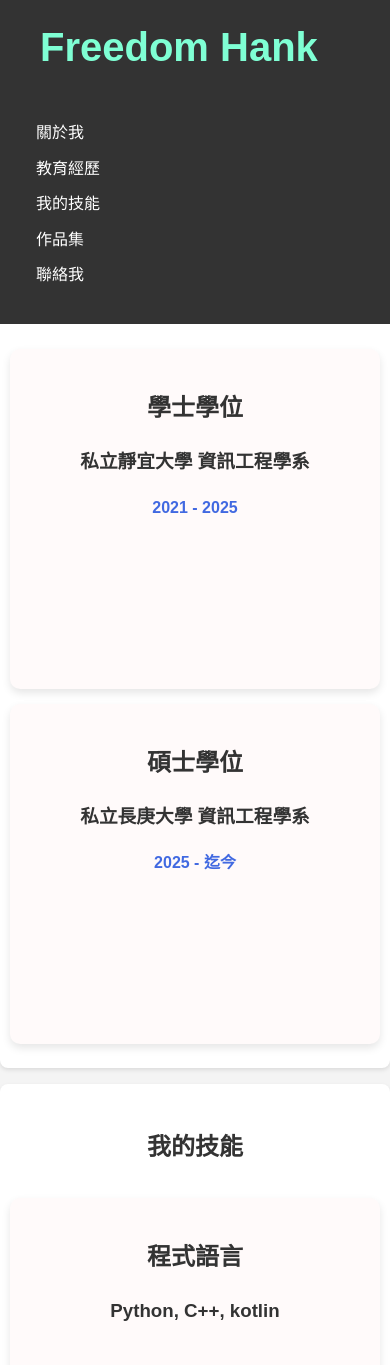
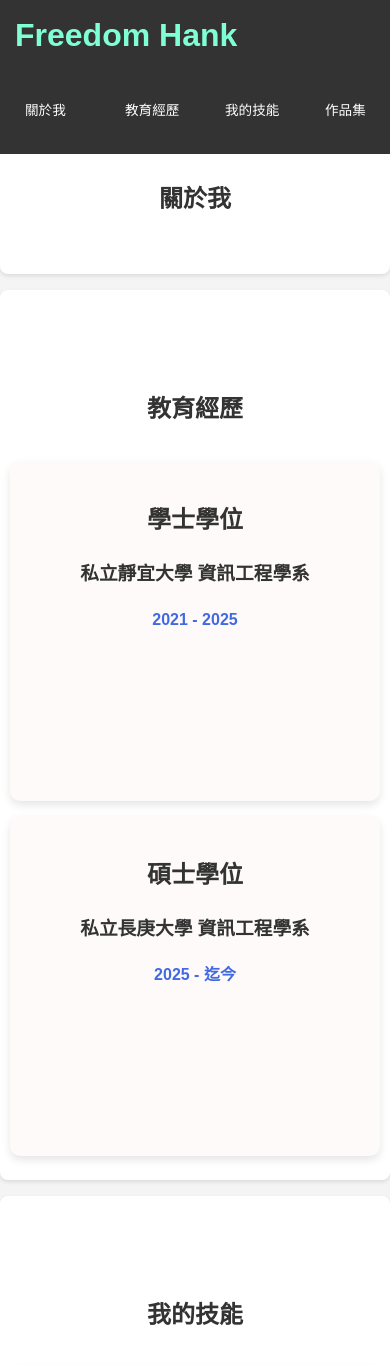
Before and after one commit to Freedom-Hank/Freedom-Hank.github.io, a Jekyll site: the page built from index.html, in a window 390 px wide and 1400 px high. Shown: the top 1365 px of the window. Built offline with Jekyll 4.4.1, drawn with Linux system fonts in a browser that asks for light colours.

Commit message:
重新設計響應式

```diff
--- a/assets/css/style.css
+++ b/assets/css/style.css
@@ -19,8 +19,8 @@
     background-color: #333;
     display: flex;
     align-items: center; /* 讓內容垂直居中 */
-    padding: 20px 105px; /* 增加左右內邊距 */
-    gap: 840px;
+    padding: 20px 30px; /* 減少左右內邊距，避免 LOGO 跑版 */
+    gap: 40px; /* 減少 gap，避免 LOGO 跑到兩行 */
 
     /* 讓頁首固定在頂部 */
     position: fixed; /* 將頁首從正常文檔流中移除，並固定在視口 */
@@ -145,41 +145,51 @@
      /* 調整 header 樣式 */
      header {
           flex-direction: column;
-        align-items: flex-start;
-        padding: 15px 10px; /* 統一頁首的內邊距，避免左右留白不一致 */
-        height: auto; /* 讓頁首高度自動適應內容 */
-        gap: 10px; /* 減少頁首內部元素之間的間距 */
+          align-items: stretch;
+          padding: 10px 5px;
+          height: auto;
+          gap: 5px;
+          max-height: none;
+          overflow-y: visible;
      }
 
      /* 調整 header 的 logo 與 nav 的對齊 */
      header .logo {
           padding-bottom: 10px;
+          font-size: 2rem; /* LOGO 字體縮小避免換行 */
+          padding-left: 10px;
+          word-break: keep-all; /* 避免 LOGO 斷行 */
      }
      header nav {
-        width: 100%; /* 讓導覽列在手機上佔據整個寬度 */
+          width: 100%;
      }
      header nav ul {
-        flex-direction: column;
-        align-items: flex-start;
+          flex-direction: row; /* 讓導覽列項目橫向排列 */
+          align-items: center;
+          justify-content: flex-start;
           width: 100%;
           margin: 0;
           padding: 0;
+          overflow-x: auto; /* 若項目太多可橫向滾動 */
+          flex-wrap: nowrap; /* 不換行，橫向滾動 */
      }
      header nav li {
-        margin-right: 0;
-        padding: 5px 0; /* 增加上下間距讓連結更易於點擊 */
+          margin-right: 10px;
+          padding: 5px 0;
+          min-width: 90px; /* 增加每個項目寬度，避免文字換行 */
      }
      header nav a {
-        font-size: 1rem; /* 降低字體大小以適應小螢幕 */
+          font-size: 0.85rem; /* 再縮小字體，避免換行 */
+          padding: 8px 4px;
+          white-space: nowrap; /* 防止文字換行 */
      }
 
      /* 調整內容區塊的排版 */
      .box-container {
           flex-direction: column;
-        gap: 15px; /* 稍微減少方框間距 */
+          gap: 15px;
      }
      section {
-        padding-top: 150px; /* 增加上方內邊距以避免內容被頁首遮擋 */
-        padding: 1.5rem 10px; /* 減少 section 的內邊距，增加內容顯示空間 */
+          padding: 80px 10px 1.5rem 10px;
      }
 }
```
Also changed, not shown: 1 other file. Lines whose indentation alone changed are shown as unchanged.
